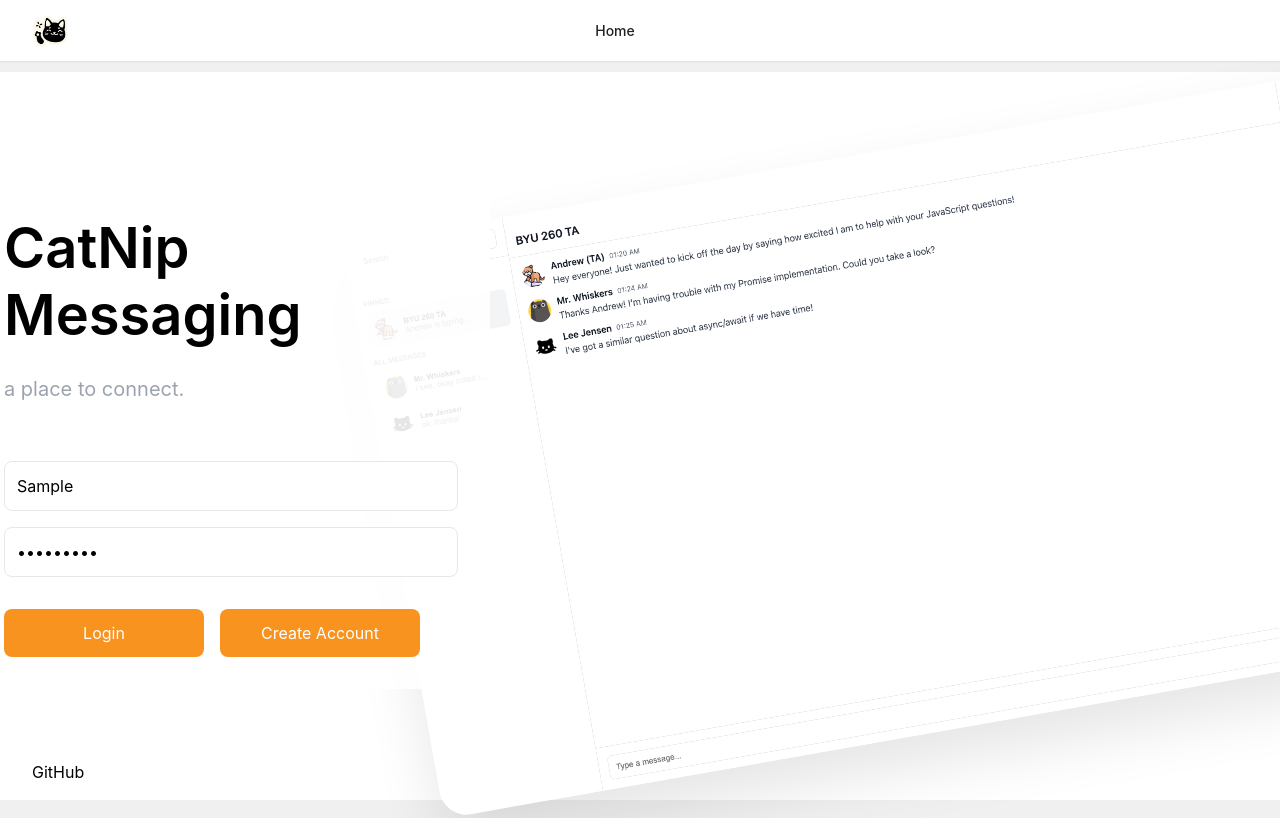
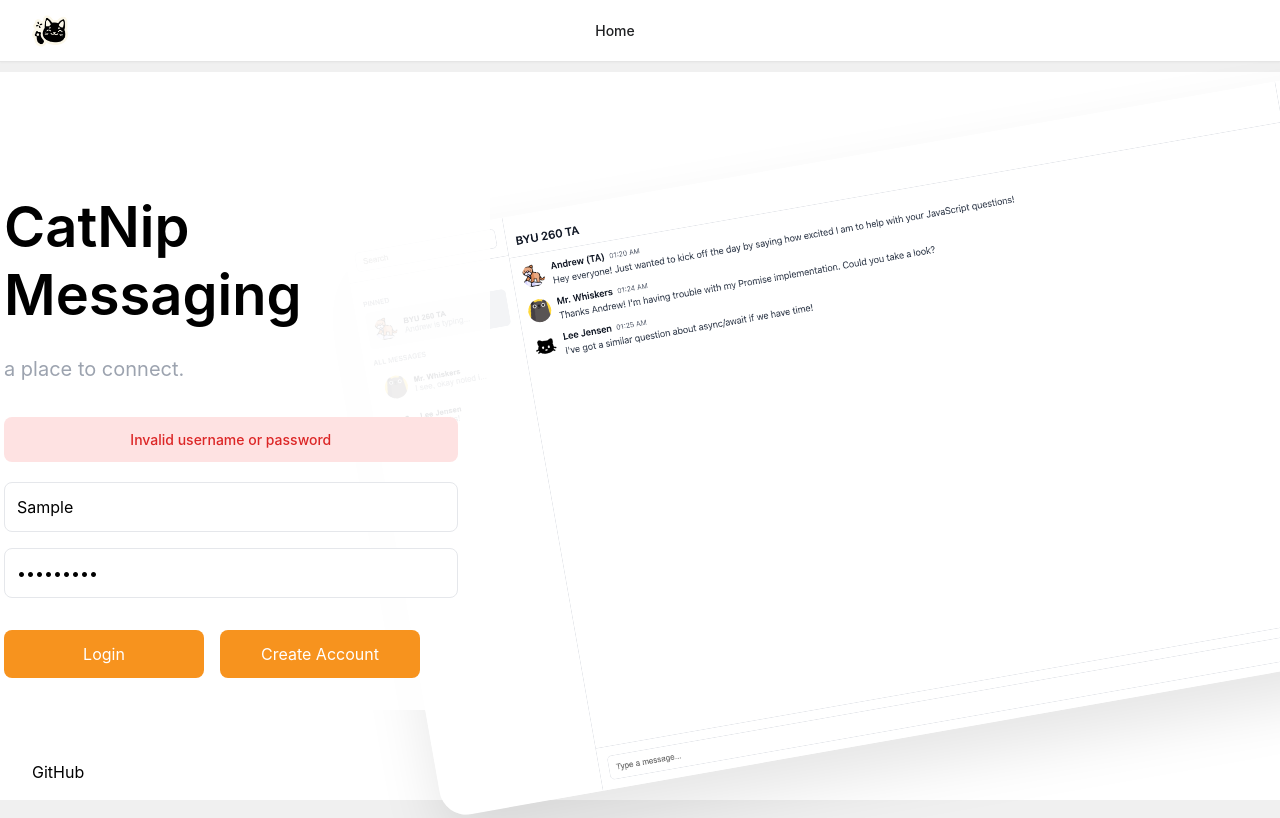
Before and after one commit to danielgraviet/startup, a React (Vite) app: page / in a window 1280 px wide. Both pictures are taken after typing "Sample", "Sample123" into the empty fields and a click on the button "Login". Shown: the top 818 px of the page. Built offline with nearby package versions, Linux system fonts and the light colour scheme.

Commit message:
added comments for understanding

```diff
--- a/src/css/login.module.css
+++ b/src/css/login.module.css
@@ -278,3 +278,15 @@
     margin-bottom: 20px;
     text-align: center;
 }
+
+.errorMessage {
+    background-color: #fee2e2;
+    color: #dc2626;
+    padding: 12px;
+    border-radius: 8px;
+    margin-bottom: 20px;
+    text-align: center;
+    font-size: 0.875rem;
+    font-weight: 500;
+    width: 100%;
+}
--- a/src/pages/createAccount.jsx
+++ b/src/pages/createAccount.jsx
@@ -8,41 +8,46 @@ export function CreateAccount() {
         password: '',
         confirmPassword: ''
     });
+
     const [error, setError] = useState('');
-    const navigate = useNavigate();
-
-    const handleChange = (e) => {
-        const { name, value } = e.target;
-        setFormData(prev => ({
-            ...prev,
-            [name]: value
-        }));
-    };
+    const navigate = useNavigate(); // is this a built in function?
 
     const handleSubmit = (e) => {
         e.preventDefault();
+        console.log('Form submitted'); // Debug log
 
-        // Validation
+        // checks if all fields are filled
         if (!formData.username || !formData.password || !formData.confirmPassword) {
             setError('All fields are required');
+            console.log('Error:', 'All fields are required'); // Debug log
             return;
         }
 
+        // checks if password and confirm password match
         if (formData.password !== formData.confirmPassword) {
             setError('Passwords do not match');
+            console.log('Error:', 'Passwords do not match'); // Debug log
             return;
         }
 
         // Check if username already exists
         const existingUsers = JSON.parse(localStorage.getItem('users') || '{}');
+
+        // this is looking up a key in the users object
         if (existingUsers[formData.username]) {
             setError('Username already exists');
+            console.log('Error:', 'Username already exists'); // Debug log
             return;
         }
 
         // Save new user
+        // think of a dictionary, it is using the username as the key and the password as the value
         existingUsers[formData.username] = formData.password;
+
+        // remember, existing users is a dictionary object, and local storage can only store strings.
+        // so we need to convert the object to a string
         localStorage.setItem('users', JSON.stringify(existingUsers));
+        console.log('User created successfully'); // Debug log
 
         // Redirect to login
         navigate('/');
@@ -55,7 +60,18 @@ export function CreateAccount() {
                     <h1 className={styles.heroTitle}>Create Account</h1>
                     <div className={styles.actionButtons}>
                         <form onSubmit={handleSubmit} className={styles.loginForm}>
-                            {error && <div className={styles.errorMessage}>{error}</div>}
+                            {error && (
+                                <div className={styles.errorMessage} style={{
+                                    backgroundColor: '#fee2e2',
+                                    color: '#dc2626',
+                                    padding: '12px',
+                                    borderRadius: '8px',
+                                    marginBottom: '20px',
+                                    textAlign: 'center'
+                                }}>
+                                    {error}
+                                </div>
+                            )}
 
                             <div className={styles.formGroup}>
                                 <input
--- a/src/pages/login.jsx
+++ b/src/pages/login.jsx
@@ -28,24 +28,29 @@ export function Login(props) {
 
     const handleSubmit = (e) => {
         e.preventDefault();
+        console.log('Login form submitted'); // Debug log
 
         // Basic validation
         if (!credentials.username || !credentials.password) {
             setError('Please fill in all fields');
+            console.log('Error:', 'Please fill in all fields'); // Debug log
             return;
         }
 
         // Get stored users
         const users = JSON.parse(localStorage.getItem('users') || '{}');
+        console.log('Stored users:', users); // Debug log
 
         // Check if user exists and password matches
         if (users[credentials.username] === credentials.password) {
             localStorage.setItem('currentUser', credentials.username);
             localStorage.setItem('isLoggedIn', 'true');
             props.setIsLoggedIn(true);
+            console.log('Login successful'); // Debug log
             navigate('/messages');
         } else {
             setError('Invalid username or password');
+            console.log('Error:', 'Invalid username or password'); // Debug log
         }
     };
 
@@ -61,7 +66,18 @@ export function Login(props) {
                             onSubmit={handleSubmit}
                             className={styles.loginForm}
                         >
-                            {error && <div className={styles.errorMessage}>{error}</div>}
+                            {error && (
+                                <div className={styles.errorMessage} style={{
+                                    backgroundColor: '#fee2e2',
+                                    color: '#dc2626',
+                                    padding: '12px',
+                                    borderRadius: '8px',
+                                    marginBottom: '20px',
+                                    textAlign: 'center'
+                                }}>
+                                    {error}
+                                </div>
+                            )}
                             <div className={styles.formGroup}>
                                 <input
                                     type="text"
```
